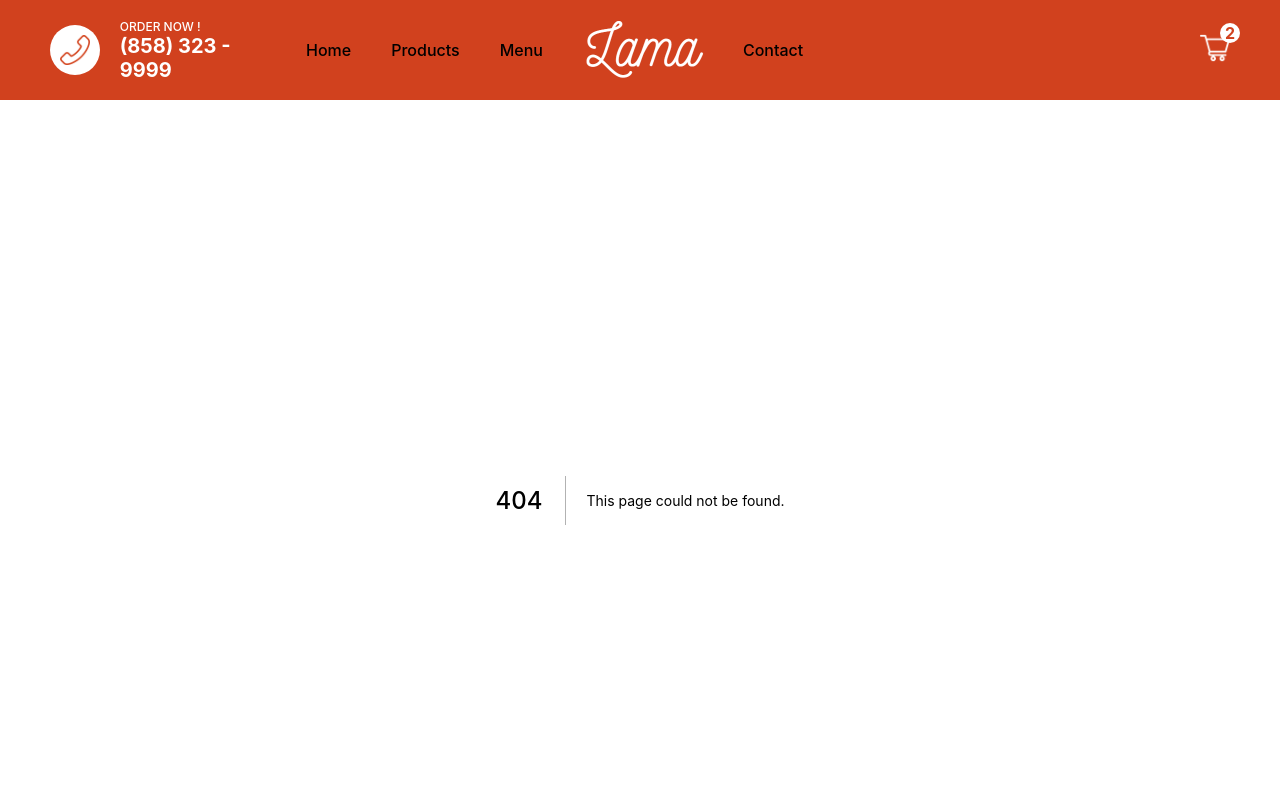
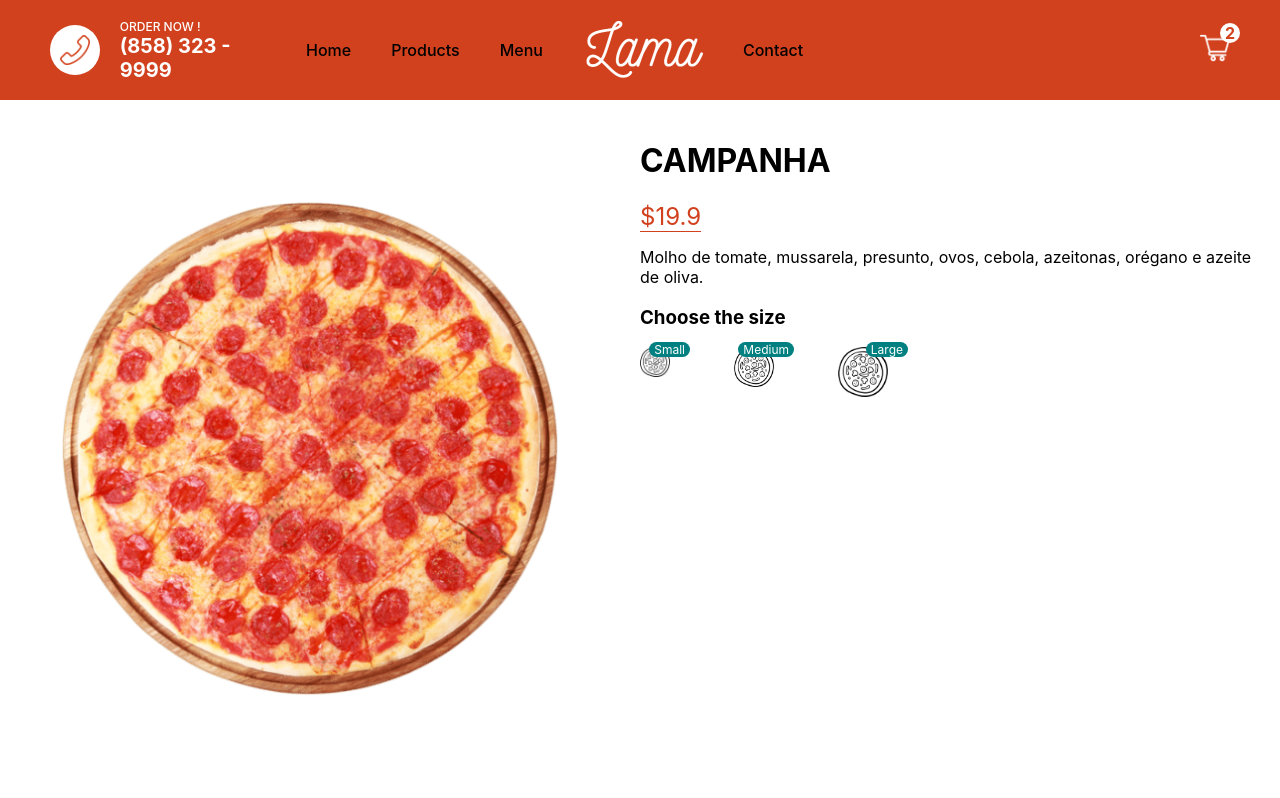
Before and after one commit to lvdev2022/pizzaapp, a Next.js app: page /products/1 in a window 1280 px wide. Before the commit this address had no page. Shown: the top 798 px of the page. Built offline with nearby package versions, Linux system fonts and the light colour scheme.

Commit message:
added products page details

```diff
--- /dev/null
+++ b/pages/products/[id].jsx
@@ -0,0 +1,47 @@
+import { useState } from "react";
+import styles from "../../styles/Product.module.css";
+import Image from "next/image";
+
+const Products = () => {
+    const [size, setSize] = useState(0);
+    const pizza = {
+        id: 1,
+        img:"/img/pizza.png",
+        name: "CAMPANHA",
+        price:[19.9, 23.9, 27.9],
+        description: "Molho de tomate, mussarela, presunto, ovos, cebola, azeitonas, orégano e azeite de oliva.",
+    };
+
+  return (
+    <div className={styles.container}>
+        <div className={styles.left}>
+            <div className={styles.imgContainer}>
+                <Image src={pizza.img} alt="" layout="fill" objectFit="contain"/>
+            </div>
+        </div>
+        <div className={styles.right}>
+            <h1 className={styles.title}>{pizza.name}</h1>
+            <span className={styles.price}>${pizza.price[size]}</span>
+            <p className={styles.desc}> {pizza.description} </p>
+            <h3 className={styles.choose}> Choose the size</h3>
+            <div className={styles.sizes}>
+                <div className={styles.size}>
+                    <Image src="/img/size.png" alt="" layout="fill"/>
+                    <span className={styles.number}>Small</span>
+                </div>
+                <div className={styles.size}>
+                    <Image src="/img/size.png" alt="" layout="fill"/>
+                    <span className={styles.number}>Medium</span>
+                </div>
+                <div className={styles.size}>
+                    <Image src="/img/size.png" alt="" layout="fill"/>
+                    <span className={styles.number}>Large</span>
+                </div>
+                </div>
+        </div>
+
+    </div>
+  )
+}
+
+export default Products
```
